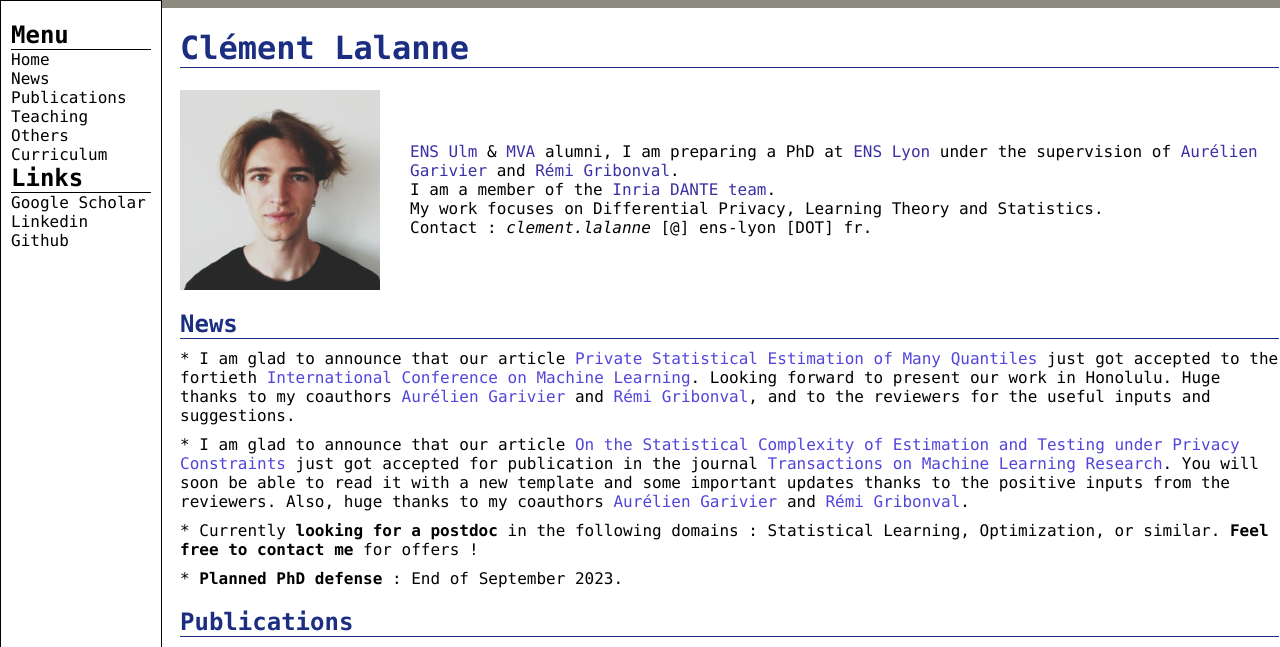
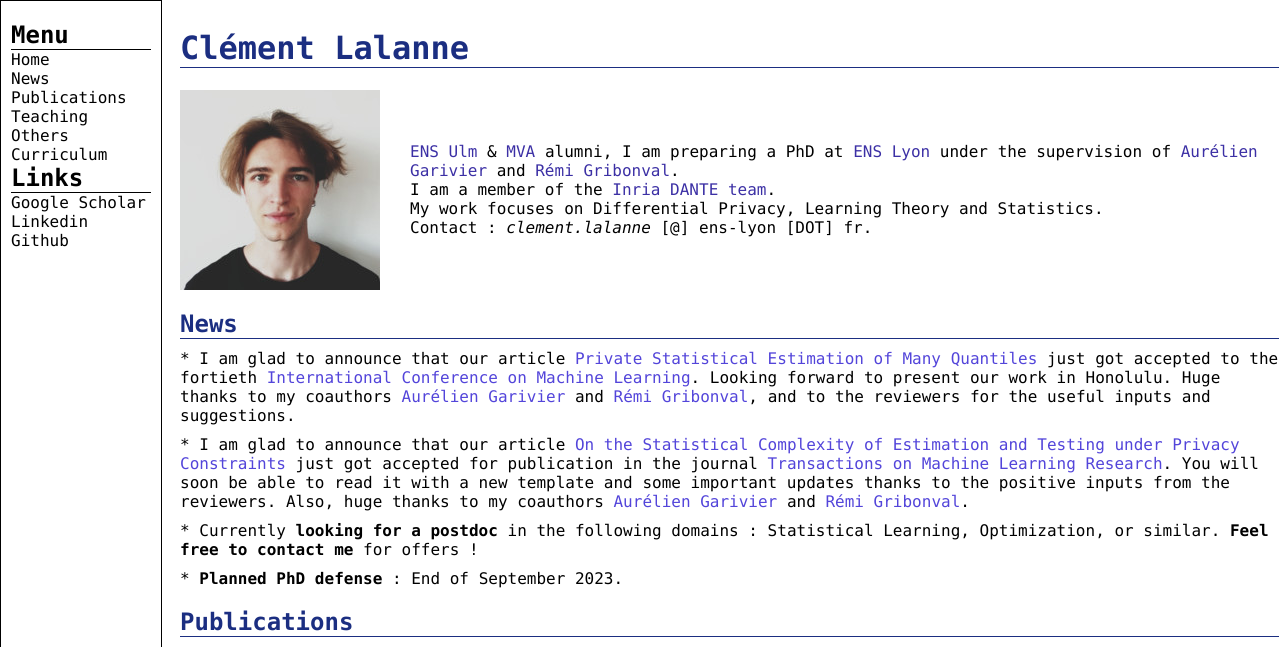
Before and after one commit to clemlal/clemlal.github.io, a Jekyll site: the page index.html, which Jekyll copies as it is, in a window 1280 px wide and 1400 px high. Shown: the top 647 px of the window. Built offline with Jekyll 4.4.1, drawn with Linux system fonts in a browser that asks for light colours; grey boxes are pictures that could not be loaded.

Commit message:
Update index.html

```diff
--- a/index.html
+++ b/index.html
@@ -12,7 +12,7 @@
     }
     body {
       width: 100%;
-      background-color: rgb(138, 138, 128);
+      background-color: rgb(255, 255, 255);
       font-family: "Lucida Console", monospace;
       border-left: 1px solid grey;
       padding: 0 100px 0;
```
